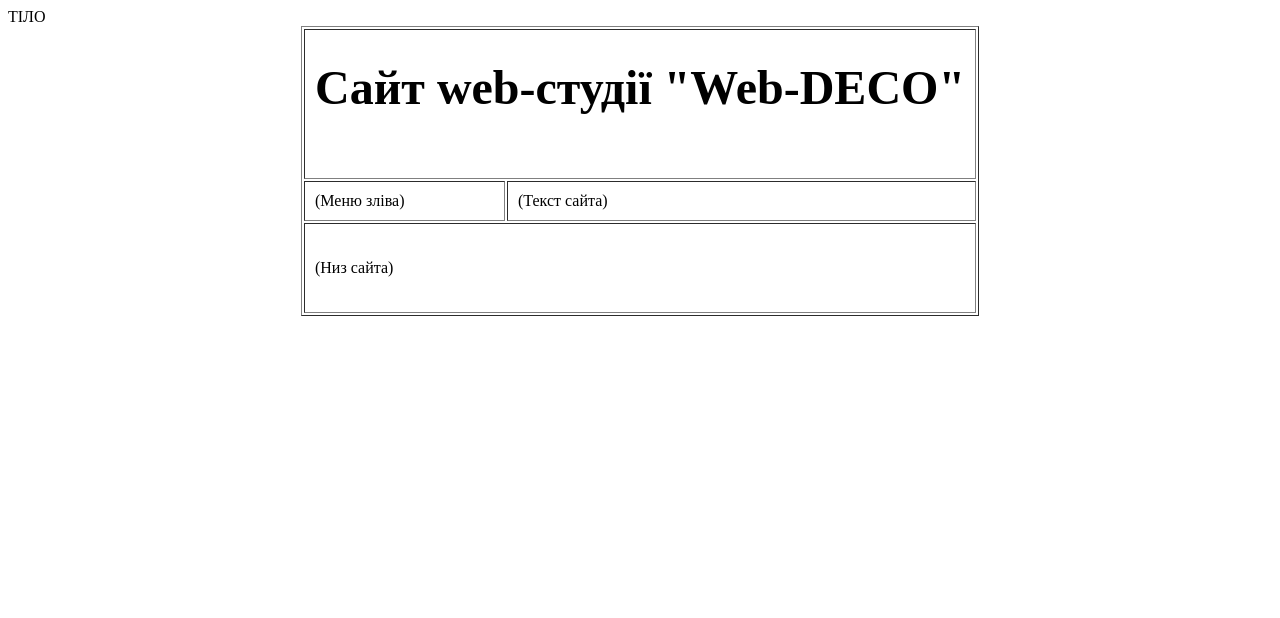
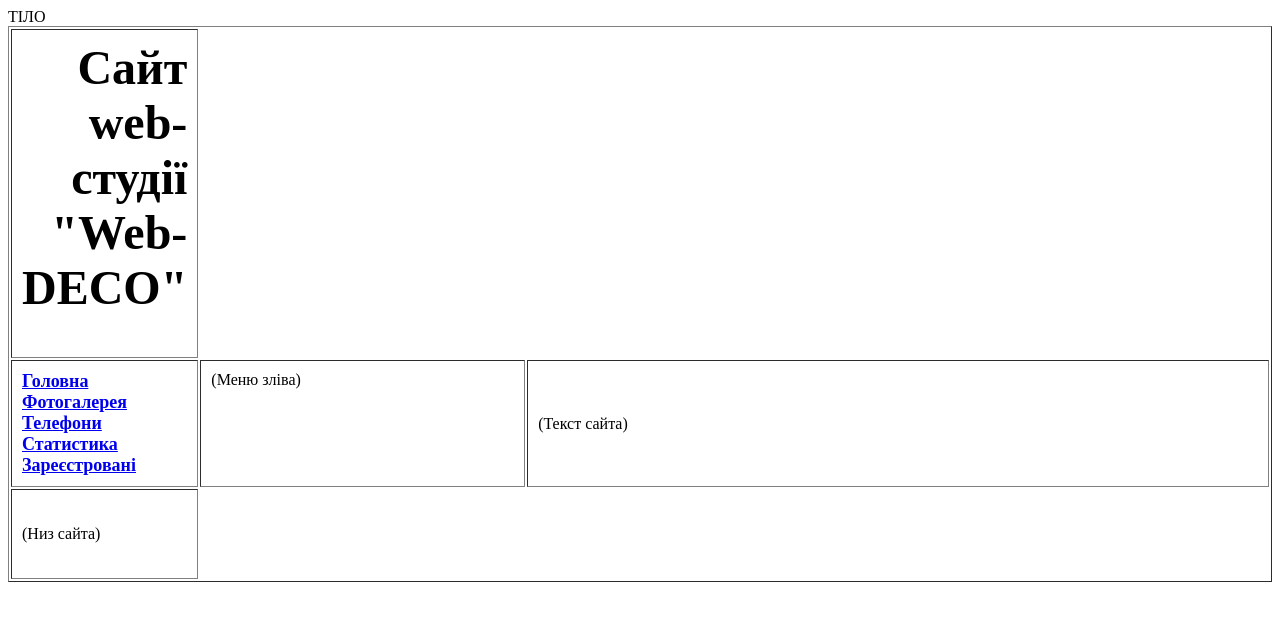
Before and after one commit to irina4646/irina4646.github.io, a plain HTML site: page index.html in a window 1280 px wide. Drawn offline with Linux system fonts and the light colour scheme.

Commit message:
06 - Горизонтальне меню

```diff
--- a/index.html
+++ b/index.html
@@ -12,6 +12,14 @@
             <td colspan="2" height="150" align="right"><font size="5"><h1>Сайт web-студії "Web-DECO"</h1></font></td>
         </tr>
         <tr>
+            <td colspan="2">
+                <font size="4"><b>
+                <a href="#">Головна</a>&nbsp;&nbsp;
+                <a href="#">Фотогалерея</a>&nbsp;&nbsp;
+                <a href="#">Телефони</a>&nbsp; &nbsp;
+                <a href="#">Статистика</a>&nbsp; &nbsp;
+                <a href="#">Зареєстровані</a>&nbsp; &nbsp;
+            </b></font> </td>
             <td width="30%" valign="top"> (Меню зліва) </td>
             <td width="70%"> (Текст сайта) </td>
         </tr>
```
